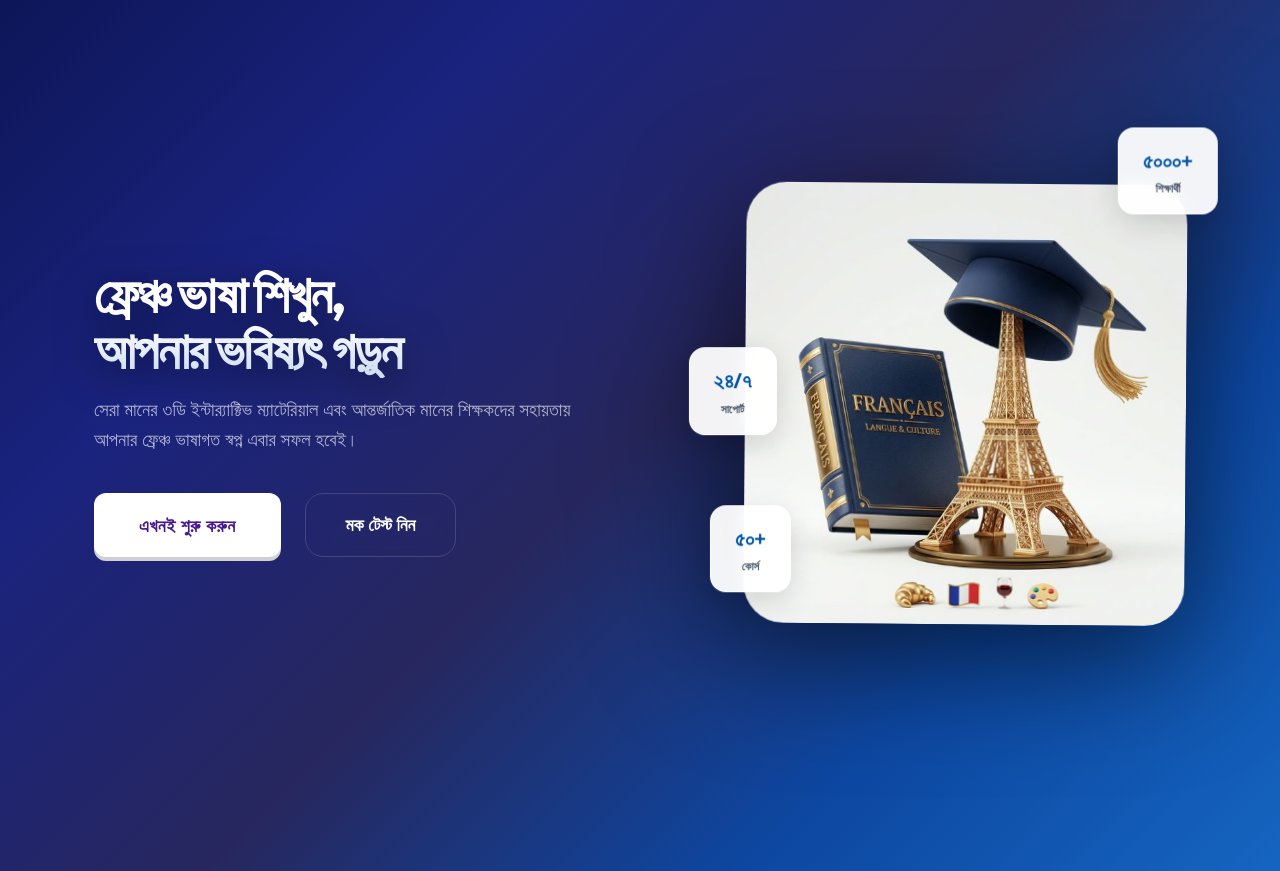
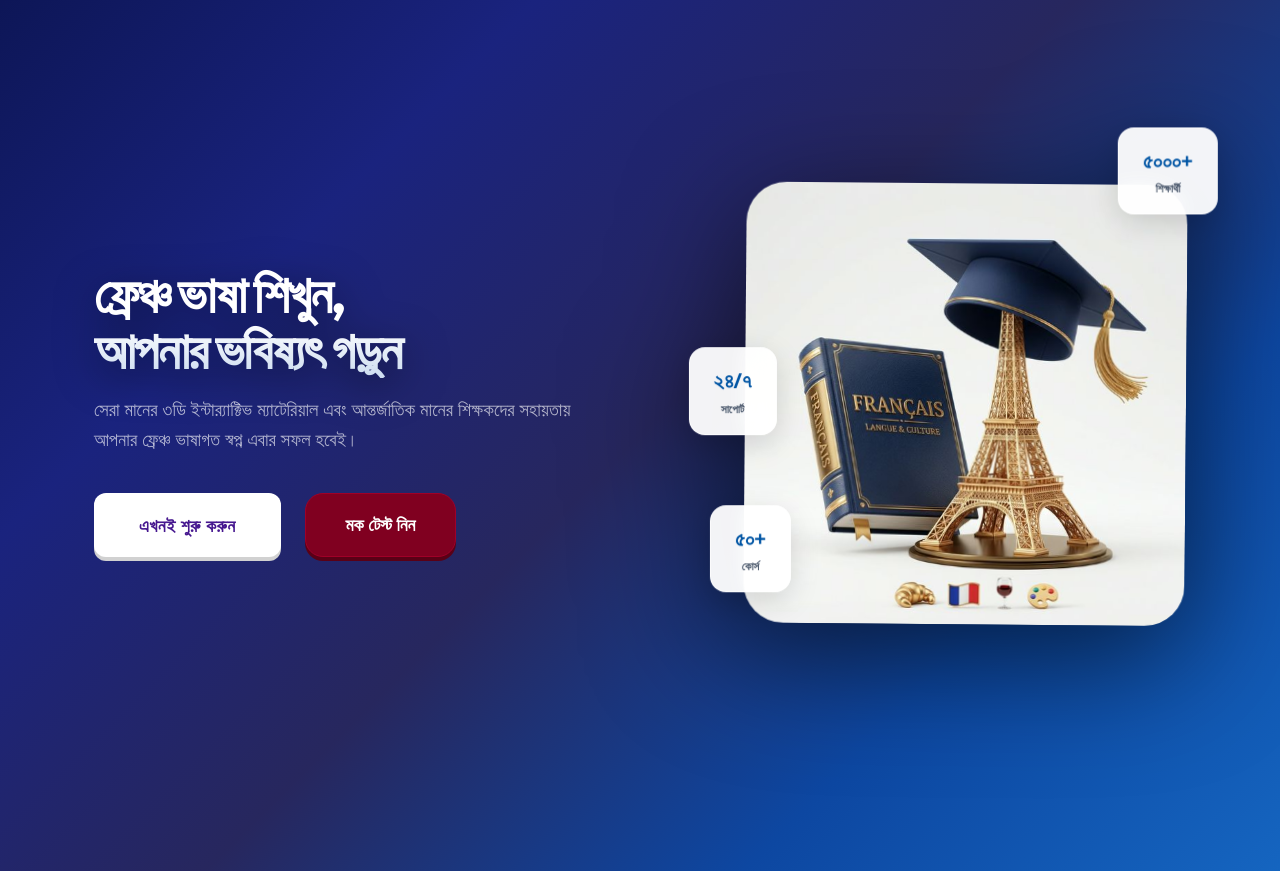
Before and after one commit to Asif1166/french-lms-2, a Django app: page / in a window 1280 px wide. Shown: the part 66-937 px from the top of the page. Run offline with Django 5.2, Linux system fonts and the light colour scheme; data that the repository does not hold is empty; some libraries are stand-ins or nearby versions.

Commit message:
update design

```diff
--- a/templates/dashboard/home.html
+++ b/templates/dashboard/home.html
@@ -204,22 +204,23 @@
     }
 
     .btn-hero-secondary {
-        background: rgba(255, 255, 255, 0.05);
-        backdrop-filter: blur(10px);
+        background: #800020 !important;
         color: #fff !important;
-        border: 1px solid rgba(255, 255, 255, 0.15);
+        border: 1px solid #a00028 !important;
         padding: 16px 40px;
         border-radius: 18px;
         font-weight: 900;
         font-size: 1.1rem;
         text-transform: uppercase;
         transition: all 0.3s ease;
+        box-shadow: 0 4px 0 0 #5a0016;
     }
 
     .btn-hero-secondary:hover {
-        background: rgba(255,255,255,0.1);
-        border-color: #fff;
+        background: #a00028;
+        border-color: #c0003a;
         transform: translateY(-5px);
+        box-shadow: 0 6px 0 0 #5a0016;
     }
 
     .hero-cta-group {
```
